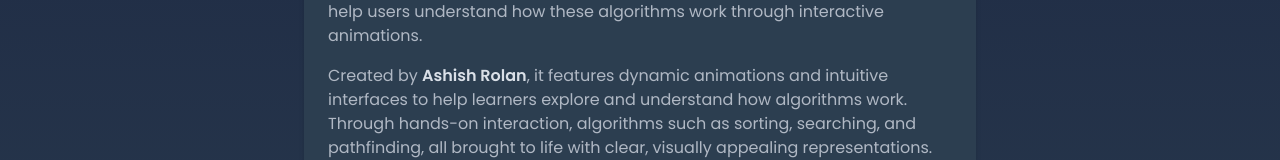
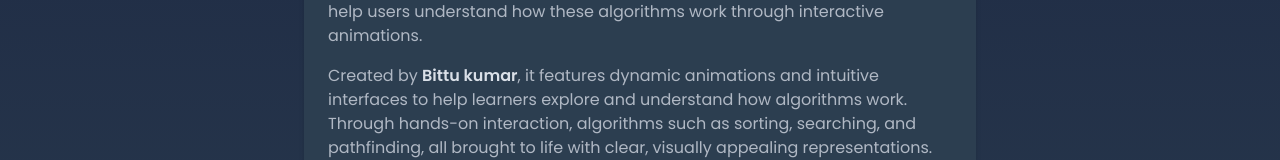
Before and after one commit to Bittu-kumar143/AlgoQuarium, a React (Vite) app in the folder frontend/: page /about in a window 1280 px wide. Shown: the part 208-368 px from the top of the page. Built offline with nearby package versions, Linux system fonts and the light colour scheme.

Commit message:
Update About.jsx

```diff
--- a/frontend/src/pages/About.jsx
+++ b/frontend/src/pages/About.jsx
@@ -7,7 +7,7 @@ function About() {
           This project is a visualization tool for various sorting algorithms, designed to help users understand how these algorithms work through interactive animations.
         </p>
         <p className="text-[#b0b8c4] mb-4">
-          Created by <span className="font-bold text-[#dae0e8]">Ashish Rolan</span>, it features dynamic animations and intuitive interfaces to help learners explore and understand how algorithms work. Through hands-on interaction, algorithms such as sorting, searching, and pathfinding, all brought to life with clear, visually appealing representations.
+          Created by <span className="font-bold text-[#dae0e8]">Bittu kumar</span>, it features dynamic animations and intuitive interfaces to help learners explore and understand how algorithms work. Through hands-on interaction, algorithms such as sorting, searching, and pathfinding, all brought to life with clear, visually appealing representations.
         </p>
         <p className="text-[#b0b8c4]">
           Built with React, Tailwind CSS, and Canvas API. Feel free to explore and provide feedback!
```
